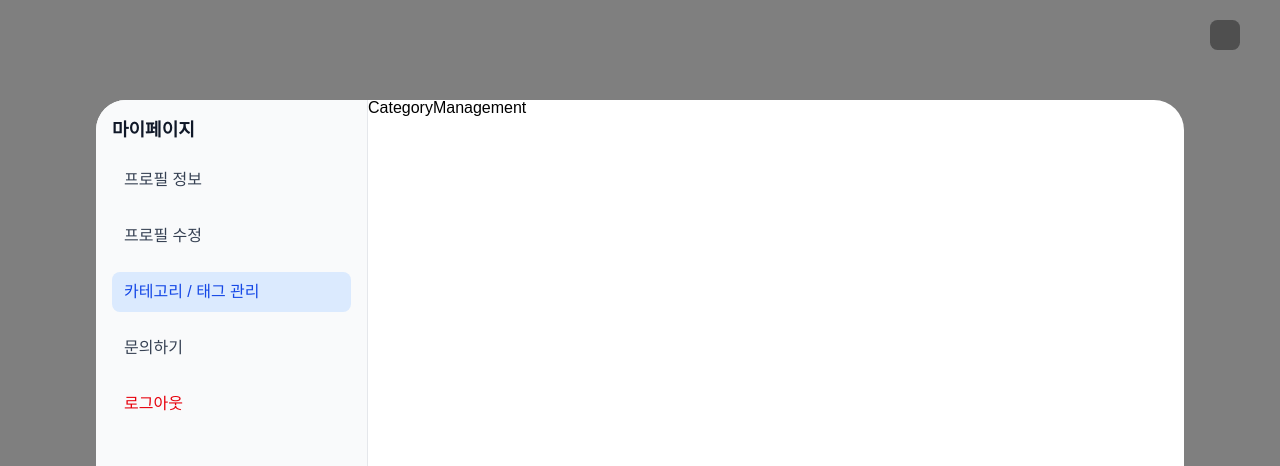
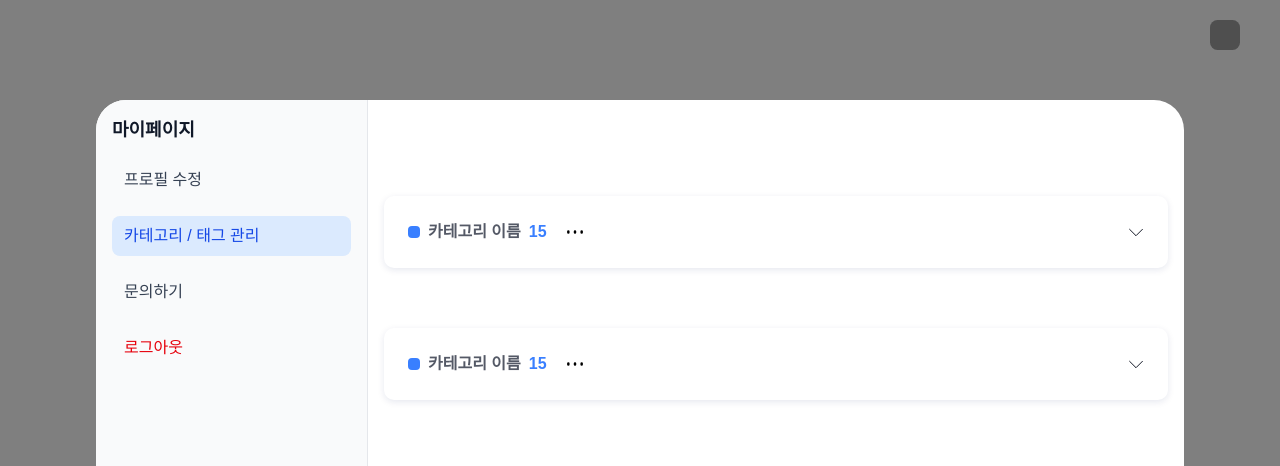
Before and after one commit to Leets-Official/BOOKMARK-FE, a React (Vite) app: page /my-page/category-management in a window 1280 px wide. Shown: the top 466 px of the page. Built offline with nearby package versions, Linux system fonts and the light colour scheme; no server answers; sample sign-in values are in the browser's storage; grey boxes are pictures that could not be loaded; a web font is replaced by a local one.

Commit message:
feat : PC 버전에서는 프로필 보기 Page를 가지 못하도록 구현

```diff
--- a/src/components/layout/header/HomeHeader.tsx
+++ b/src/components/layout/header/HomeHeader.tsx
@@ -1,6 +1,7 @@
 import { ProfileIcon } from '@/assets';
 import { Button } from '@/components/common';
 import { useNavigate } from 'react-router-dom';
+import { isMobile } from 'react-device-detect';
 
 const HomeHeader = () => {
   const navigate = useNavigate();
@@ -17,7 +18,14 @@ const HomeHeader = () => {
               className='w-[25px] h-[25px] sm:w-[30px] sm:h-[30px] text-stone active:text-black rounded-[25%]'
             />
           }
-          onClick={() => navigate('/my-page')}
+          onClick={() => {
+            if (isMobile) {
+              navigate('/my-page');
+            } else {
+              navigate('/my-page/profile-edit');
+            }
+          }}
+          className='cursor-pointer'
         />
       ) : (
         <ProfileIcon
--- /dev/null
+++ b/src/components/ui/card/CategoryCard.tsx
@@ -0,0 +1,162 @@
+import { BackArrowIcon, FolderDetailIcon } from '@/assets';
+import { Button } from '@/components/common';
+import { useMenuHandler } from '@/hooks/MenuPosition';
+import { MenuPortal, ModalPortal } from '@/utils';
+import clsx from 'clsx';
+import { AnimatePresence, motion } from 'framer-motion';
+import { useState } from 'react';
+import { isMobile } from 'react-device-detect';
+import DeleteModal from '../modal/DeleteModal';
+import { modalAddSchema } from '@/schema/save';
+import type z from 'zod';
+import { zodResolver } from '@hookform/resolvers/zod';
+import { useForm } from 'react-hook-form';
+import { Controller } from 'react-hook-form';
+import TextField from '../TextField';
+
+const CategoryCard = () => {
+  const [isTagsOpen, setIsTagsOpen] = useState(false);
+  const [isModalOpen, setIsModalOpen] = useState(false);
+  const [isDeleteModalOpen, setIsDeleteModalOpen] = useState(false);
+  const [isDisabled, setIsDisabled] = useState(true);
+  const { isMenuOpen, menuPosition, iconRef, isOpen, isClose } = useMenuHandler(); // 아이콘 기반으로 메뉴바 위치를 설정하는 커스텀 훅
+
+  const schema = modalAddSchema('category');
+  const { handleSubmit, control, reset } = useForm<z.infer<typeof schema>>({
+    resolver: zodResolver(schema),
+    mode: 'onChange',
+    defaultValues: {
+      category: '',
+    },
+  });
+
+  const handleConfirmModal = (data: z.infer<typeof schema>) => {
+    console.log(data);
+  };
+
+  return (
+    <div
+      className='flex flex-col gap-1 w-full px-6 py-4 rounded-[10px]'
+      style={{
+        boxShadow: '0 2px 7px 0 rgba(2, 34, 94, 0.1)',
+      }}
+    >
+      <div className='flex flex-row justify-between items-center'>
+        <div className='flex flex-row items-center justify-center gap-2'>
+          <div className='w-3 h-3 bg-primary rounded-[4px]' />
+          <p className='text-base text-stone font-semibold'>카테고리 이름</p>
+          <p className='text-base text-primary font-semibold'>15</p>
+          <div ref={iconRef} onClick={isOpen}>
+            <FolderDetailIcon
+              width={24}
+              height={24}
+              className={clsx(
+                'hover:text-grayBg transition-colors cursor-pointer',
+                isMobile ? 'w-6 h-6' : 'sm:w-10 w-8 sm:h-10 h-8',
+                isMenuOpen ? 'text-grayBg' : 'text-white',
+              )}
+            />
+          </div>
+        </div>
+        <motion.div
+          animate={{
+            rotate: !isOpen ? 90 : -90,
+          }}
+          transition={{ duration: 0.2 }}
+          onClick={() => setIsTagsOpen(!isTagsOpen)}
+          className='cursor-pointer'
+        >
+          <BackArrowIcon width={16} height={16} />
+        </motion.div>
+      </div>
+      <AnimatePresence mode='wait'>
+        {isTagsOpen && (
+          <motion.div
+            key='categoryContainer'
+            initial={{ height: 0 }}
+            animate={{ height: 'auto' }}
+            exit={{ height: 0 }}
+            transition={{ duration: 0.3, ease: 'easeInOut' }}
+            className='overflow-hidden'
+          >
+            <div className='flex flex-wrap gap-2 p-0.5'>칩</div>
+          </motion.div>
+        )}
+      </AnimatePresence>
+
+      {/* Portal로 렌더링되는 메뉴 */}
+      <MenuPortal isOpen={isMenuOpen} onClose={isClose} position={menuPosition}>
+        <div className='flex flex-col w-32'>
+          <p className='text-left px-1 mb-2 text-[#A4A8B2] rounded text-xs'>카테고리 설정</p>
+          <Button
+            onClick={() => {
+              isClose();
+              setIsModalOpen(true);
+            }}
+            className='text-left px-1 py-3 text-stone hover:bg-gray-100 rounded text-15'
+          >
+            카테고리 수정
+          </Button>
+        </div>
+      </MenuPortal>
+
+      {/* 모달 포탈 */}
+      <ModalPortal
+        isOpen={isModalOpen}
+        title='카테고리 수정'
+        confirmLabel='저장하기'
+        onCancel={() => {
+          setIsModalOpen(false);
+          reset();
+          setIsDisabled(true);
+        }}
+        onConfirm={handleSubmit(handleConfirmModal)}
+        disabled={isDisabled}
+      >
+        <Controller
+          name='category'
+          control={control}
+          render={({ field, fieldState }) => (
+            <TextField
+              label='이름'
+              placeholder={'카테고리 이름'}
+              maxLength={10}
+              value={field.value}
+              onChange={field.onChange}
+              onBlur={field.onBlur}
+              errorMessage={fieldState.error?.message}
+              setDisabled={(disabled: boolean) => setIsDisabled(disabled)}
+            />
+          )}
+        />
+        <div className='text-xs mt-3'>
+          <p>작업</p>
+          <div
+            onClick={() => {
+              setIsModalOpen(false);
+              setIsDeleteModalOpen(true);
+            }}
+            className='hover:bg-gray-100 rounded mt-1.5 p-1 cursor-pointer'
+          >
+            <p className='text-base font-semibold mb-1.5'>카테고리 삭제</p>
+            <p className='text-xs text-stone break-keep whitespace-pre-wrap'>
+              카테고리를 삭제하면 해당 카테고리를 적용한 링크도 모두 삭제됩니다. 그래도 삭제할까요?
+            </p>
+          </div>
+        </div>
+      </ModalPortal>
+      {/**삭제 모달 */}
+      <DeleteModal
+        isOpen={isDeleteModalOpen}
+        onCancel={() => setIsDeleteModalOpen(false)}
+        warningText={`... 카테고리를 정말 삭제할까요?`}
+        subText={`카테고리를 삭제하면 해당 카테고리를 적용한 링크도 모두 삭제됩니다. 그래도 삭제할까요?`}
+        onDelete={() => {
+          setIsDeleteModalOpen(false);
+        }}
+      />
+    </div>
+  );
+};
+
+export default CategoryCard;
--- a/src/pages/myPage/CategoryManagement.tsx
+++ b/src/pages/myPage/CategoryManagement.tsx
@@ -1,5 +1,26 @@
+import CommonHeader from '@/components/layout/header/CommonHeader';
+import CategoryCard from '@/components/ui/card/CategoryCard';
+import { useScrollLock } from '@/hooks/ScrollLock';
+import { isMobile } from 'react-device-detect';
+
 const CategoryManagement = () => {
-  return <div>CategoryManagement</div>;
+  // 외부 스크롤 방지
+  useScrollLock(true);
+
+  return (
+    <>
+      {/* 헤더 */}
+      {isMobile && (
+        <div className='absolute top-0 left-0 right-0 z-10'>
+          <CommonHeader title='카테고리 / 태그 관리' />
+        </div>
+      )}
+      <div className='flex flex-col items-center justify-center mt-20 p-4 gap-15'>
+        <CategoryCard />
+        <CategoryCard />
+      </div>
+    </>
+  );
 };
 
 export default CategoryManagement;
--- a/src/pages/myPage/Container.tsx
+++ b/src/pages/myPage/Container.tsx
@@ -28,7 +28,6 @@ const MyPage = () => {
   // 외부 스크롤 방지
   useScrollLock(true);
   const navigate = useNavigate();
-  const isMyPage = useLocation().pathname === '/my-page';
   const isProfileEdit = useLocation().pathname === '/my-page/profile-edit';
   const isCategoryManagement = useLocation().pathname === '/my-page/category-management';
 
@@ -47,16 +46,6 @@ const MyPage = () => {
                 <h2 className='text-lg font-semibold text-gray-900'>마이페이지</h2>
 
                 {/* 메뉴 버튼들 */}
-                <button
-                  className={clsx(
-                    'text-left p-3 rounded-lg transition-colors',
-                    isMyPage ? 'bg-blue-100 text-blue-700' : 'hover:bg-gray-100 text-gray-700',
-                  )}
-                  onClick={() => navigate('/my-page')}
-                >
-                  프로필 정보
-                </button>
-
                 <button
                   className={clsx(
                     'text-left p-3 rounded-lg transition-colors',
--- a/src/pages/myPage/ProfileEdit.tsx
+++ b/src/pages/myPage/ProfileEdit.tsx
@@ -45,6 +45,7 @@ const ProfileEdit = () => {
               onClick={() => {
                 console.log('사진 클릭');
               }}
+              className='cursor-pointer'
             />
           </div>
           <div className='flex flex-col self-start w-full gap-4'>
@@ -69,10 +70,10 @@ const ProfileEdit = () => {
         </div>
       </div>
       {/* 푸터 */}
-      <div className={clsx(isMobile ? 'absolute bottom-0 left-0 right-0 z-10' : 'flex mt-5')}>
+      <div className={clsx(isMobile ? 'absolute bottom-0 left-0 right-0 z-10' : 'flex')}>
         <Button
           onClick={() => setIsDeleteModalOpen(true)}
-          className='w-[124px] h-[48px] text-stone text-15 font-medium flex items-center justify-center gap-2 my-8'
+          className='w-[124px] h-[48px] text-stone text-15 font-medium flex items-center justify-center gap-2 my-8 cursor-pointer'
         >
           계정삭제
         </Button>
--- a/src/utils/MenuPortal.tsx
+++ b/src/utils/MenuPortal.tsx
@@ -63,7 +63,7 @@ const MenuPortal = ({ isOpen, onClose, position, children }: FolderMenuPortalPro
           animate={{ opacity: 1, scale: 1, y: 0 }}
           exit={{ opacity: 0, scale: 0.95, y: -8 }}
           transition={{ duration: 0.15 }}
-          className='fixed bg-white border border-[#D8DCE6] rounded-lg shadow-[0_8px_24px_rgba(0,0,0,0.1)] p-2'
+          className='fixed bg-white border border-[#D8DCE6] rounded-lg shadow-[0_8px_24px_rgba(0,0,0,0.1)] p-2 z-150'
           style={{
             left: position.x,
             top: position.y,
```
Also changed, not shown: src/pages/myPage/MyPage.tsx (+12 -4 lines).
